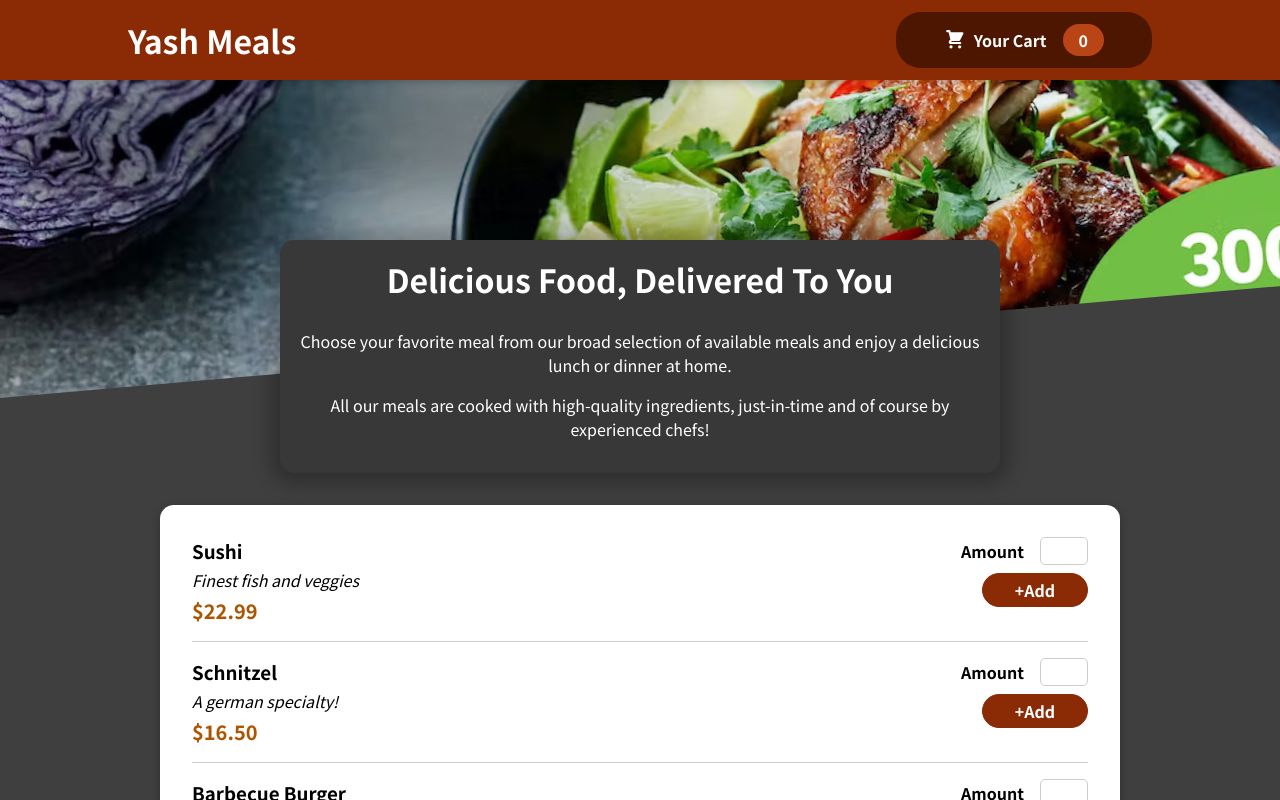
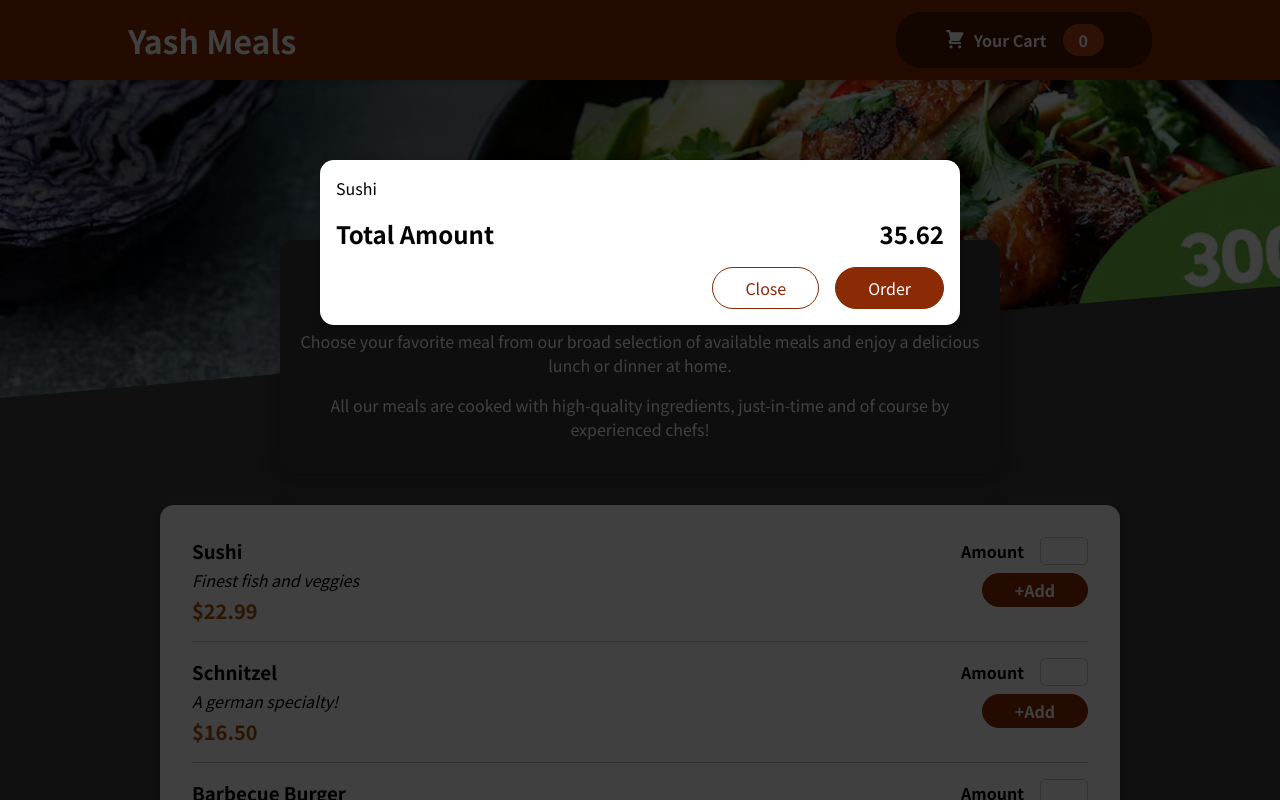
Before and after one commit to silver1124/Test-Restaurant-website, a React (Create React App) app: page / in a window 1280 px wide. Shown: the top 800 px of the page. Built offline with nearby package versions, Linux system fonts and the light colour scheme.

Commit message:
Making a hard Coded Cart without any Functionality

```diff
--- a/public/index.html
+++ b/public/index.html
@@ -28,6 +28,7 @@
   </head>
   <body>
     <noscript>You need to enable JavaScript to run this app.</noscript>
+    <div id="overlays"></div>
     <div id="root"></div>
     <!--
       This HTML file is a template.
--- a/src/App.js
+++ b/src/App.js
@@ -1,12 +1,16 @@
 import React, { Fragment } from "react";
 import Header from "./Components/Layout/Header";
 import Meals from "./Components/Meals/Meals";
+import Cart from "./Components/Cart/Cart";
 
 function App() {
   return (
     <Fragment>
+      <Cart />
       <Header />
-      <Meals/>
+      <main>
+        <Meals />
+      </main>
     </Fragment>
   );
 }
--- /dev/null
+++ b/src/Components/Cart/Cart.js
@@ -0,0 +1,23 @@
+import Modal from '../UI/Modal';
+import classes from './Cart.module.css';
+
+const Cart = (props) => {
+
+    const cartitems = <ul className={classes['cart-items']}>
+        {[{id:'c1', name:'Sushi', amount:2, price: 12.99}
+        ].map((item) => <li>{item.name}</li>)}</ul>;
+    return (
+    <Modal>
+        {cartitems}
+        <div className={classes.total}>
+            <span>Total Amount</span>
+            <span>35.62</span>
+        </div>
+        <div className={classes.actions}>
+            <button className={classes['button--alt']}>Close</button>
+            <button className={classes.button}>Order</button>
+        </div>
+    </Modal>)
+};
+
+export default Cart;
--- /dev/null
+++ b/src/Components/Cart/Cart.module.css
@@ -0,0 +1,46 @@
+.cart-items {
+    list-style: none;
+    margin: 0;
+    padding: 0;
+    max-height: 20rem;
+    overflow: auto;
+  }
+
+  .total {
+    display: flex;
+    justify-content: space-between;
+    align-items: center;
+    font-weight: bold;
+    font-size: 1.5rem;
+    margin: 1rem 0;
+  }
+
+  .actions {
+    text-align: right;
+  }
+
+  .actions button {
+    font: inherit;
+    cursor: pointer;
+    background-color: transparent;
+    border: 1px solid #8a2b06;
+    padding: 0.5rem 2rem;
+    border-radius: 25px;
+    margin-left: 1rem;
+  }
+
+  .actions button:hover,
+  .actions button:active {
+    background-color: #5a1a01;
+    border-color: #5a1a01;
+    color: white;
+  }
+
+  .actions .button--alt {
+    color: #8a2b06;
+  }
+
+  .actions .button {
+    background-color: #8a2b06;
+    color: white;
+  }
--- /dev/null
+++ b/src/Components/UI/Modal.js
@@ -0,0 +1,25 @@
+import { Fragment } from 'react';
+import classes from './Modal.module.css';
+import ReactDOM  from 'react-dom';
+
+
+const Backdrop = (props) => {
+    return <div className={classes.backdrop}/>
+};
+
+const ModalOverlay = (props) => {
+    return <div className={classes.modal}>
+        <div className={classes.content}>{props.children}</div>
+    </div>
+}
+
+const portalElement = document.getElementById('overlays')
+
+const Modal = (props) => {
+    return <Fragment>
+        {ReactDOM.createPortal(<Backdrop/>, portalElement )}
+        {ReactDOM.createPortal(<ModalOverlay>{props.children}</ModalOverlay>,portalElement)}
+    </Fragment>
+};
+
+export default Modal
--- /dev/null
+++ b/src/Components/UI/Modal.module.css
@@ -0,0 +1,40 @@
+.backdrop {
+    position: fixed;
+    top: 0;
+    left: 0;
+    width: 100%;
+    height: 100vh;
+    z-index: 20;
+    background-color: rgba(0, 0, 0, 0.75);
+  }
+
+  .modal {
+    position: fixed;
+    top: 20vh;
+    left: 5%;
+    width: 90%;
+    background-color: white;
+    padding: 1rem;
+    border-radius: 14px;
+    box-shadow: 0 2px 8px rgba(0, 0, 0, 0.25);
+    z-index: 30;
+    animation: slide-down 300ms ease-out forwards;
+  }
+
+  @media (min-width: 768px) {
+    .modal {
+      width: 40rem;
+      left: calc(50% - 20rem);
+    }
+  }
+
+  @keyframes slide-down {
+    from {
+      opacity: 0;
+      transform: translateY(-3rem);
+    }
+    to {
+      opacity: 1;
+      transform: translateY(0);
+    }
+  }
```
